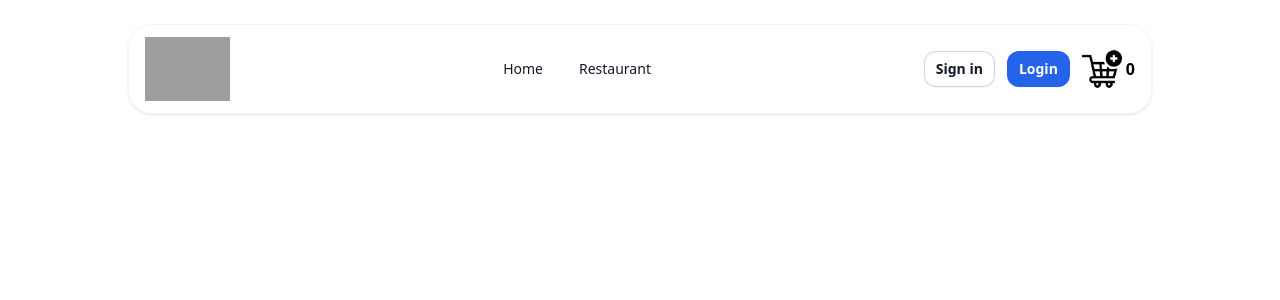
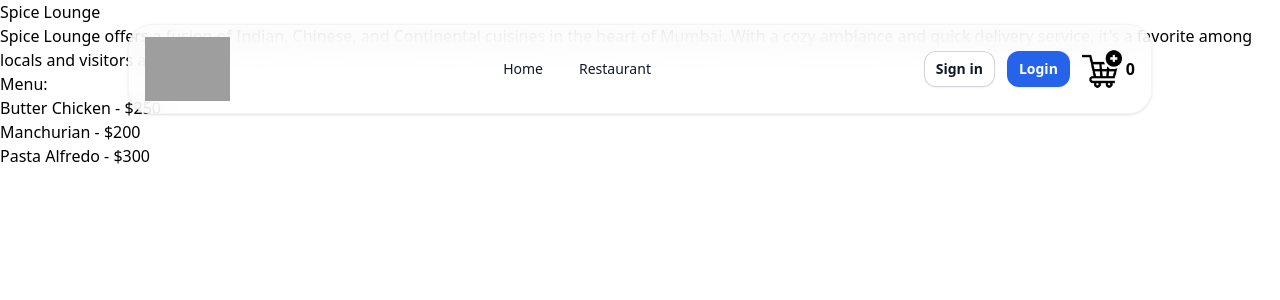
Before and after one commit to SanketMole/DeliciousBites-App, a React (Vite) app: page /more/1 in a window 1280 px wide. Shown: the top 300 px of the page. Built offline with nearby package versions, Linux system fonts and the light colour scheme; grey boxes are pictures that could not be loaded.

Commit message:
frontend

```diff
--- a/src/App.jsx
+++ b/src/App.jsx
@@ -1,8 +1,9 @@
 import React, { useEffect, useState } from "react";
 import { Header } from "./Components/Header";
 import { BrowserRouter, Routes, Route } from "react-router-dom";
-import { Body } from "./Components/Body";
+import { Body } from "./Pages/Body";
 import RestaurantPage from "./Pages/RestaurantPage";
+import More from "./Pages/More";
 
 const App = () => {
   const [cart, setcart] = useState(0);
@@ -14,6 +15,7 @@ const App = () => {
         <Routes>
           <Route path="/" element={<Body cart={cart} setcart={setcart} />} />
           <Route path="/restaurantlist" element={<RestaurantPage />} />
+          <Route path="/more/:id" element={<More />} />
         </Routes>
       </BrowserRouter>
     </div>
--- a/src/Components/Restaurant.jsx
+++ b/src/Components/Restaurant.jsx
@@ -1,4 +1,5 @@
 import React from "react";
+import { Link } from "react-router-dom";
 
 const Restaurant = ({ swiggydata }) => {
   return (
@@ -14,6 +15,11 @@ const Restaurant = ({ swiggydata }) => {
 
           <p className="text-gray-700 text-base">{swiggydata.city}</p>
         </div>
+        <Link to={`/more/${swiggydata.id}`}>
+          <button className="bg-blue-500 hover:bg-blue-700 text-white font-bold py-2 px-4 rounded mt-2">
+            Explore More
+          </button>
+        </Link>
         <div className="px-6 pt-4 pb-2">
           <span className="inline-block bg-gray-200 rounded-full px-3 py-1 text-sm font-semibold text-gray-700 mr-2 mb-2">
             {swiggydata.cuisines[0]}
--- a/src/Components/Body.jsx
+++ b/src/Pages/Body.jsx
@@ -1,7 +1,7 @@
 import { useEffect, useState } from "react";
-import { RestCard } from "./RestCard";
-import { RatedCard } from "./RatedCard";
-import { RatedFood, foodData } from "./Data";
+import { RestCard } from "../Components/RestCard";
+import { RatedCard } from "../Components/RatedCard";
+import { RatedFood, foodData } from "../Components/Data";
 import { useNavigate } from "react-router-dom";
 
 export const Body = ({ cart, setcart }) => {
--- /dev/null
+++ b/src/Pages/More.jsx
@@ -0,0 +1,28 @@
+// More.jsx
+
+import React from "react";
+import { useParams } from "react-router-dom";
+import { RestaurantList } from "../Components/Data";
+
+const More = () => {
+  const { id } = useParams(); // Get the id parameter from the URL
+  const restaurant = RestaurantList.find((data) => data.id === parseInt(id)); // Find the restaurant data based on id
+  console.log(restaurant);
+
+  return (
+    <div>
+      <h1>{restaurant.restaurant_name}</h1>
+      <p>{restaurant.description}</p>
+      <h2>Menu:</h2>
+      <ul>
+        {restaurant.menu.map((item, index) => (
+          <li key={index}>
+            {item.name} - ${item.price}
+          </li>
+        ))}
+      </ul>
+    </div>
+  );
+};
+
+export default More;
```
